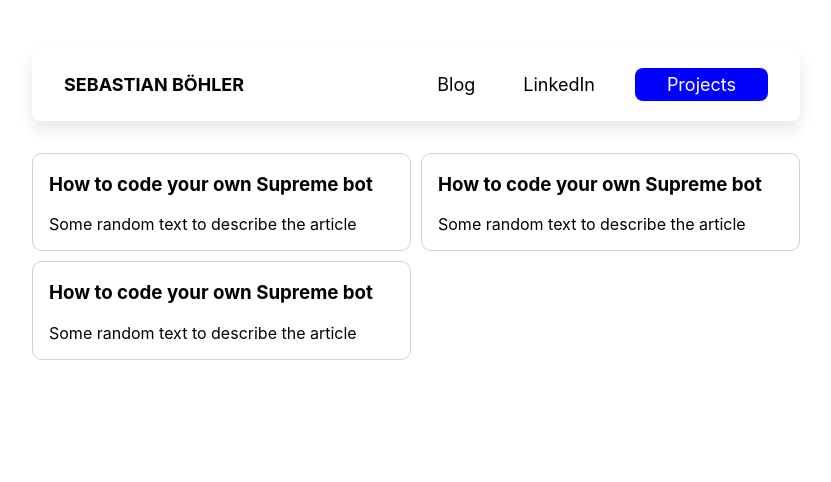
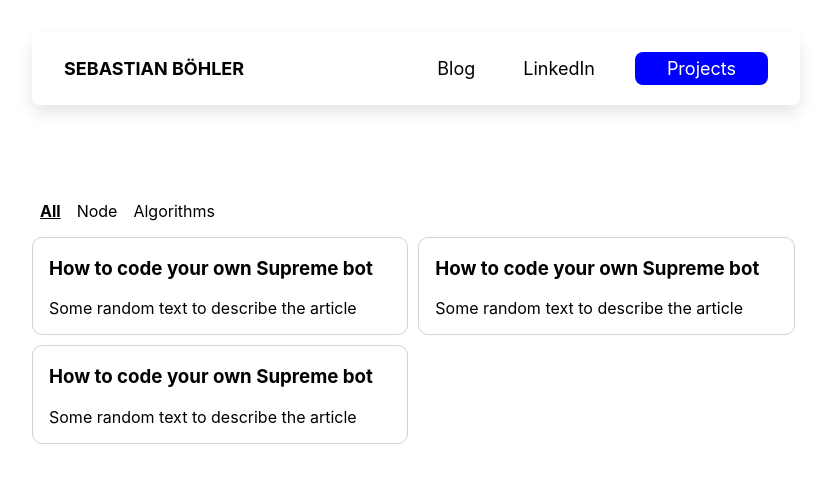
Before and after one commit to SebastianBoehler/sebastianboehler, a Next.js app: page /blog in a window 1280 px wide. Shown: the top 482 px of the page, without its empty margins (224-1055 px from the left). Built offline with nearby package versions, Linux system fonts and the light colour scheme.

Commit message:
Update Blog Grid

```diff
--- a/components/layout.module.css
+++ b/components/layout.module.css
@@ -2,5 +2,5 @@
   max-width: 50rem;
   min-width: 340px;
   padding: 0 1rem;
-  margin: 3rem auto 6rem;
+  margin: 2rem auto 6rem;
 }
--- a/pages/blog/index.js
+++ b/pages/blog/index.js
@@ -3,8 +3,13 @@ import Image from 'next/image'
 import Header from '../../components/header'
 import styles from '../../styles/Blog.module.css'
 import Link from 'next/link'
+import { useState } from 'react'
 
 export default function Home({ articles }) {
+    const [filter, setFilter] = useState('all')
+
+    let categories = ['all', 'node', 'algorithms']
+
     return (
         <div>
             <Head>
@@ -12,11 +17,21 @@ export default function Home({ articles }) {
                 <link rel="icon" href="/favicon.ico" />
             </Head>
             <main className={styles.main}>
+                <div className={styles.filter}>
+                    {categories.map(category => {
+                        return (
+                            <p
+                                onClick={() => setFilter(category)}
+                                className={filter === category ? styles.activeFilter : ''}
+                            >{category}</p>
+                        )
+                    })}
+                </div>
                 <div className={styles.grid}>
                     {articles.map(article => {
                         return (
-                            <Link href={`/blog/${article['title']}`} key={`key_${article['title']}`}>
-                                <div className={styles.card}>
+                            <Link href={`/blog/${article['title']}`}>
+                                <div className={styles.card} key={`key_${article['title']}`}>
                                     <div className={styles.cardHeader}>
                                         <h3>{article['title']}</h3>
                                     </div>
--- a/styles/Blog.module.css
+++ b/styles/Blog.module.css
@@ -1,11 +1,23 @@
 .main {
-    margin-top: 2rem;
+    margin-top: 5rem;
 }
 
 .grid {
     display: grid;
-    grid-template-columns: 1fr 1fr;
+    grid-template-columns: repeat(auto-fill, 49%);
     grid-gap: 10px;
+}
+
+.activeFilter {
+    text-decoration: underline;
+    font-weight: bold;
+}
+
+.filter > p {
+    display: inline-block;
+    margin: 1rem 0.5rem;
+    text-transform: capitalize;
+    cursor: pointer;
 }
 
 .card {
```
